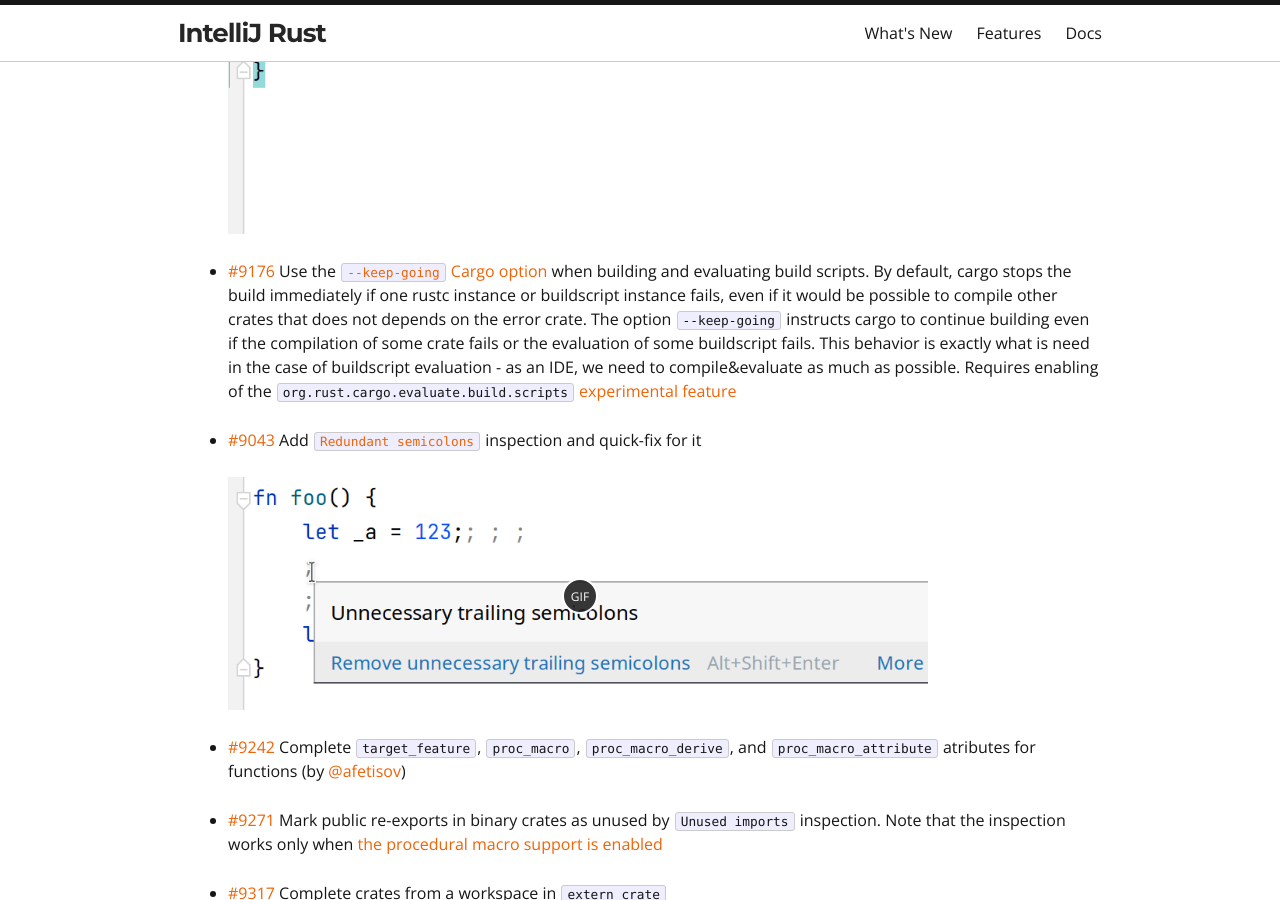
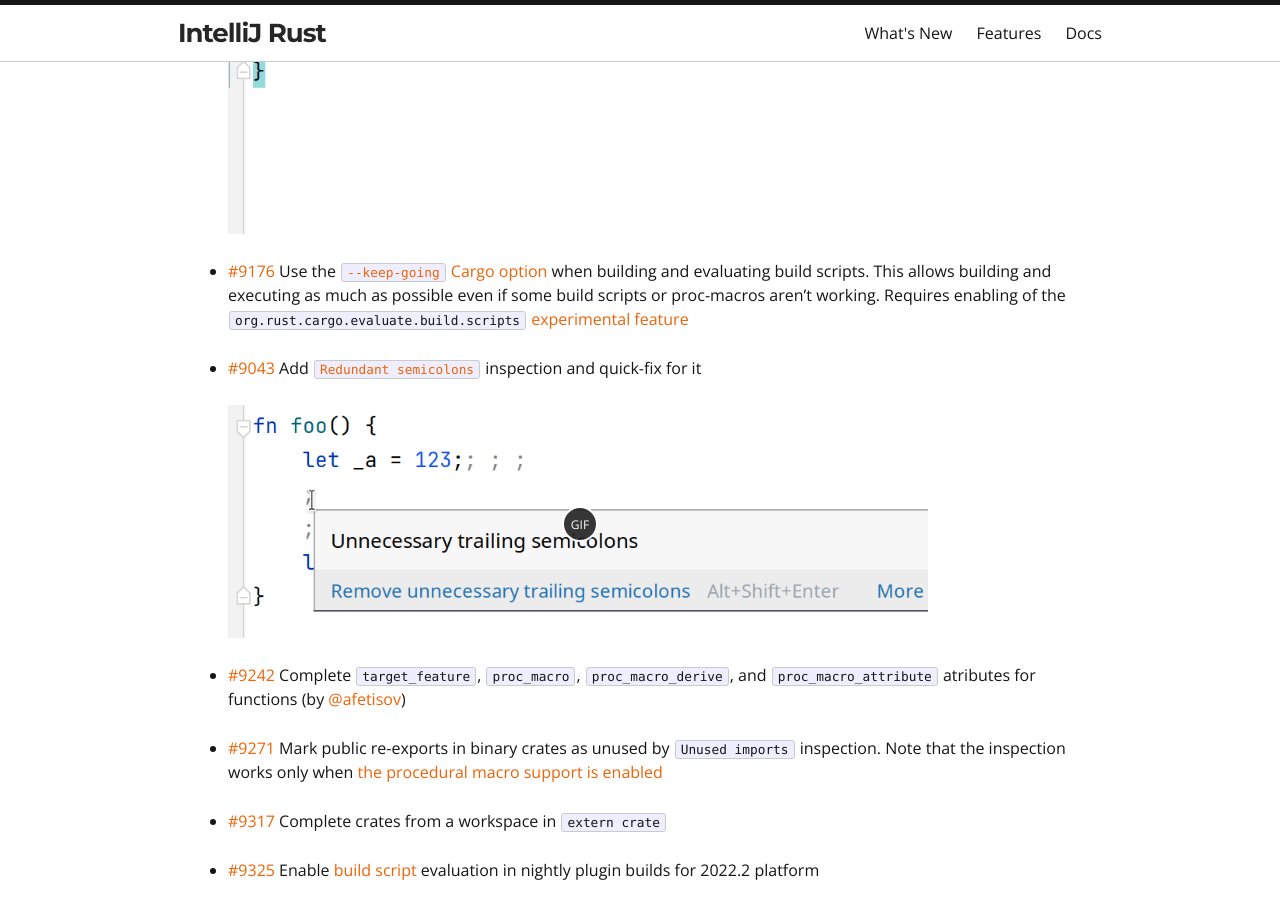
Before and after one commit to intellij-rust/intellij-rust.github.io, a Jekyll site: the page built from _posts/2022-09-26-changelog-179.markdown, in a window 1280 px wide and 900 px high, scrolled down 618 px. Built offline with Jekyll 4.4.1, drawn with Linux system fonts in a browser that asks for light colours; nearby versions of some CDN libraries; some web fonts are replaced.

Commit message:
Changelog 179: Attempt to rephrease --keep-going section

```diff
--- a/_posts/2022-09-26-changelog-179.markdown
+++ b/_posts/2022-09-26-changelog-179.markdown
@@ -12,7 +12,7 @@ This is the last release that supports the 2022.1 IDEs. To receive plugin update
 
   {% include gif-img.html path="/assets/posts/changelog-179/fold" w="700px" %}
 
-* [#9176] Use the [`--keep-going` Cargo option](https://doc.rust-lang.org/nightly/cargo/reference/unstable.html#keep-going) when building and evaluating build scripts. By default, cargo stops the build immediately if one rustc instance or buildscript instance fails, even if it would be possible to compile other crates that does not depends on the error crate. The option `--keep-going` instructs cargo to continue building even if the compilation of some crate fails or the evaluation of some buildscript fails. This behavior is exactly what is need in the case of buildscript evaluation - as an IDE, we need to compile&evaluate as much as possible. Requires enabling of the `org.rust.cargo.evaluate.build.scripts` [experimental feature][experimental features]
+* [#9176] Use the [`--keep-going` Cargo option](https://doc.rust-lang.org/nightly/cargo/reference/unstable.html#keep-going) when building and evaluating build scripts. This allows building and executing as much as possible even if some build scripts or proc-macros aren't working. Requires enabling of the `org.rust.cargo.evaluate.build.scripts` [experimental feature][experimental features]
 
 * [#9043] Add [`Redundant semicolons`](https://doc.rust-lang.org/rustc/lints/listing/warn-by-default.html#redundant-semicolons) inspection and quick-fix for it
 
```
